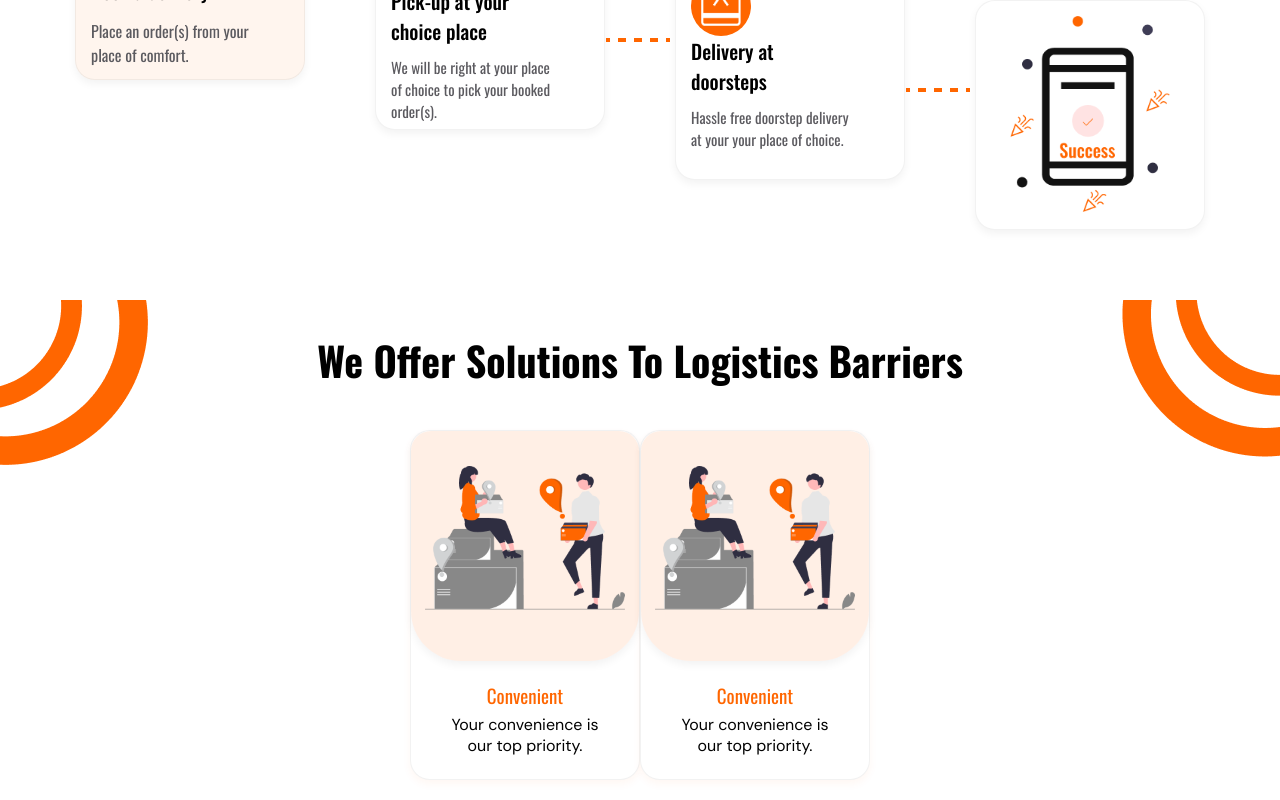
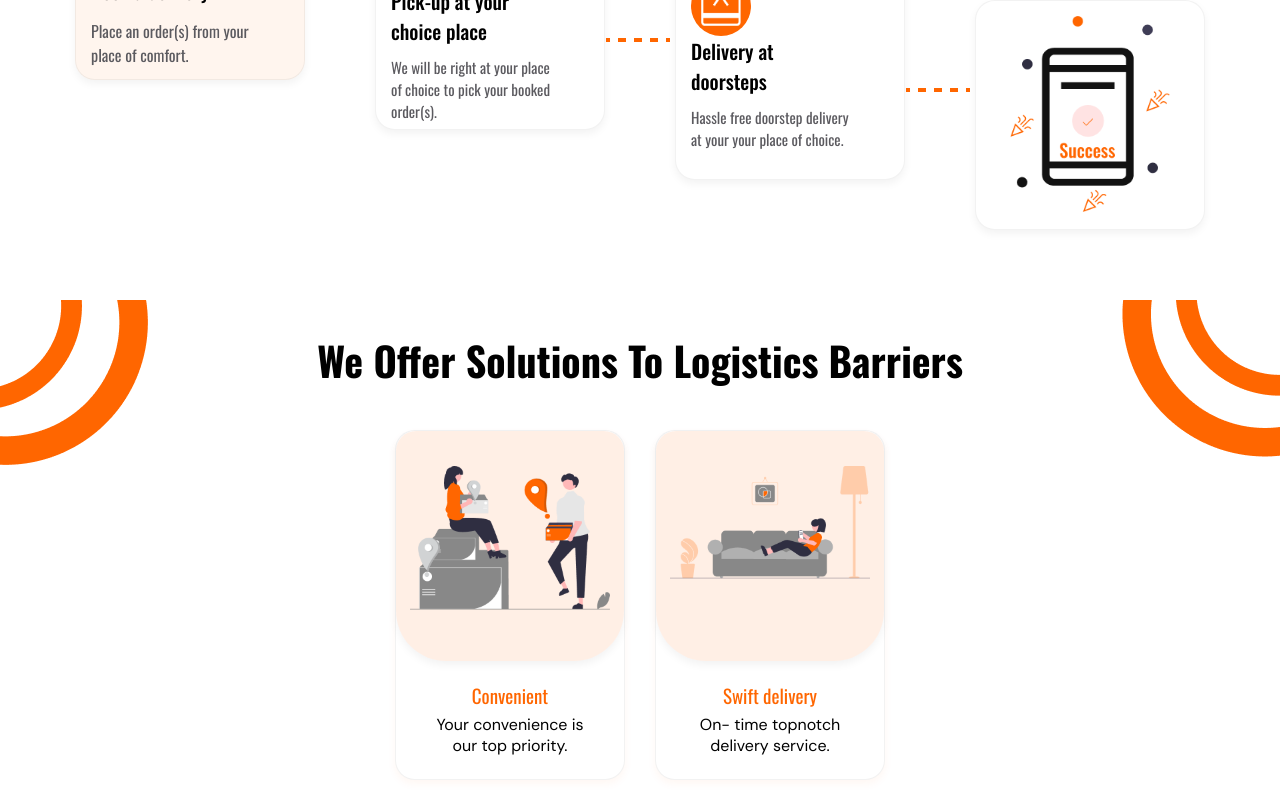
Before and after one commit to Pickbox-Project/Pickbox-frontend, a React (Create React App) app: page / in a window 1280 px wide. Shown: the part 1008-1808 px from the top of the page. Built offline with nearby package versions, Linux system fonts and the light colour scheme.

Commit message:
Started styling the Solution component

```diff
--- a/src/Components/Solution/Solution.css
+++ b/src/Components/Solution/Solution.css
@@ -24,6 +24,7 @@
     display: flex;
     justify-content: center;
     align-items: center;
+    gap: 30px;
     flex-wrap: wrap;
     margin-top: 40px;
 }
--- a/src/Components/Solution/Solution.jsx
+++ b/src/Components/Solution/Solution.jsx
@@ -2,6 +2,7 @@ import React from 'react'
 import leftVector from "../../Assets/images/vector left.png"
 import rightVector from "../../Assets/images/vector right.png"
 import convenientIllustration from "../../Assets/images/convenient-illustration.png"
+import swiftDeliveryIllustration from "../../Assets/images/swift-delivery-illustration.png"
 import "./Solution.css"
 
 const Solution = () => {
@@ -21,11 +22,12 @@ const Solution = () => {
                 </div>
                 <div className='solution-card'>
                     <div className='solution-illustration'>
-                        <img src={convenientIllustration} alt="Convenient Illustration" />
+                        <img src={swiftDeliveryIllustration} alt="Swift Delivery Illustration" />
                     </div>
-                    <h5 className='solution-card-title'>Convenient</h5>
-                    <p className='solution-card-details'>Your convenience is<br/> our top priority.</p>
+                    <h5 className='solution-card-title'>Swift delivery</h5>
+                    <p className='solution-card-details'>On- time topnotch <br/>delivery service.</p>
                 </div>
+
 
             </div>
         </div>
```
Also changed, not shown: src/Assets/images/swift-delivery-illustration.png (added).
